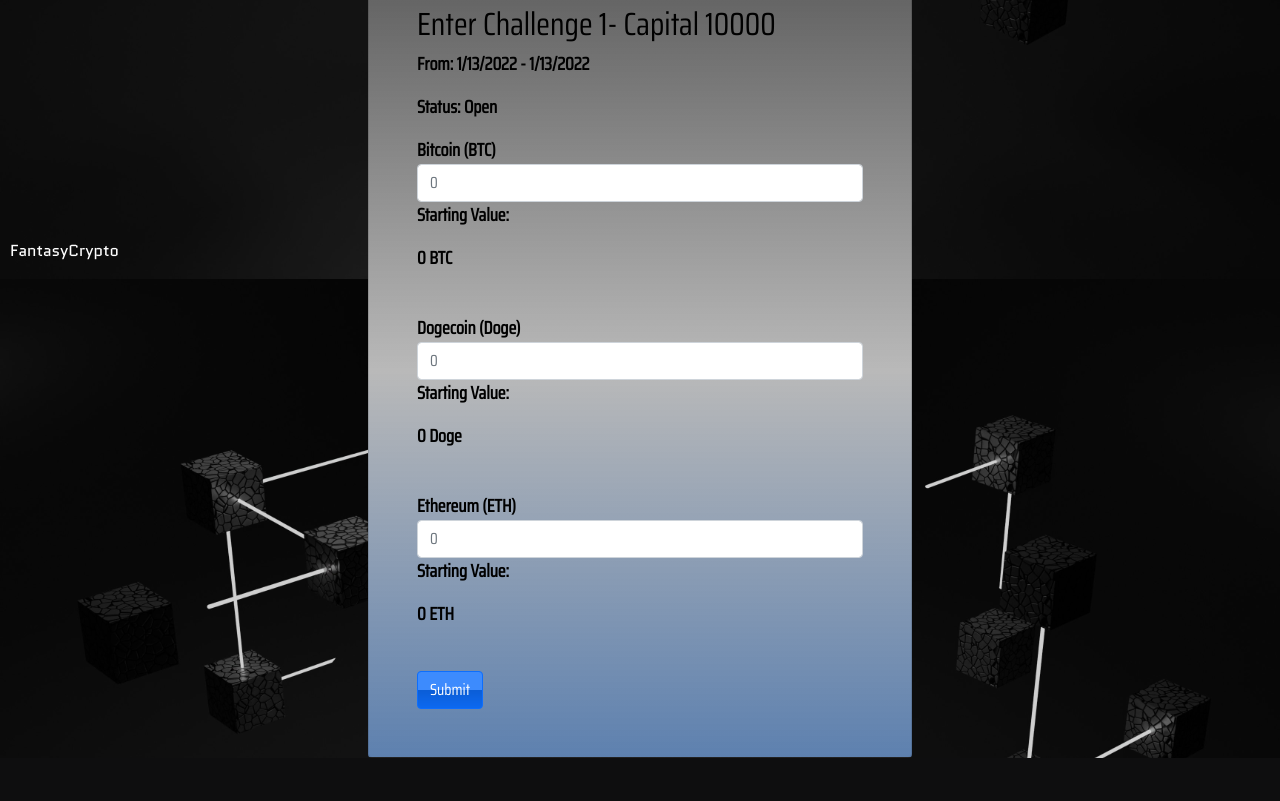
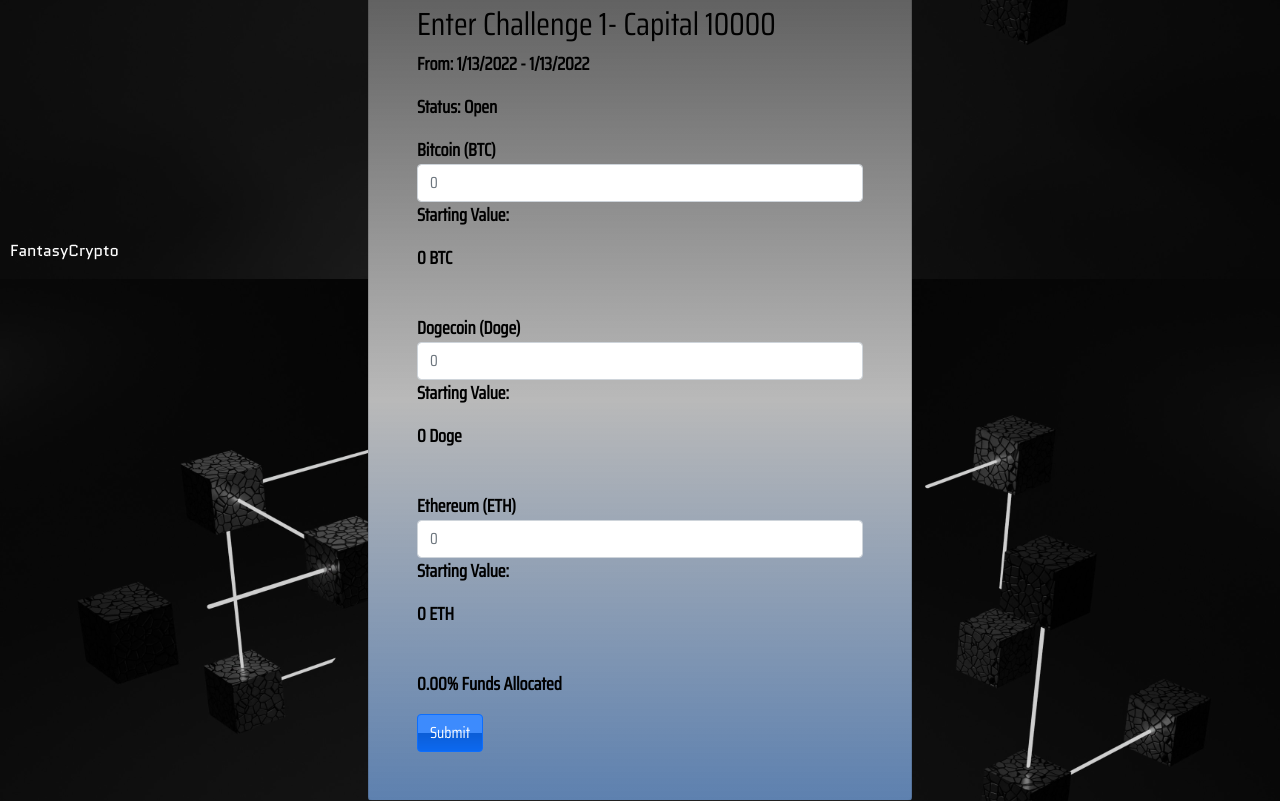
Before and after one commit to Ellisonac/Fantasy-Crypto, a Node server app: page /challenge/1 in a window 1280 px wide. Shown: the part 521-1322 px from the top of the page. Before the commit the page ends 1279 px from the top, so only its background shows below. Run offline with Node 20, Linux system fonts and the light colour scheme; a user stored in the database is signed in; data comes from the database, SQL or seed files in the repository; some libraries are stand-ins or nearby versions.

Commit message:
Check allocation of funds when creating portfolio

```diff
--- a/controllers/homeRoutes.js
+++ b/controllers/homeRoutes.js
@@ -18,8 +18,8 @@ image_urls = [
   "/assets/eth.jpg",
   "/assets/solana.jpg",
   "/assets/tether.jpg",
-  "/assets/xrp.jpg"
-]
+  "/assets/xrp.jpg",
+];
 
 router.get("/", async (req, res) => {
   try {
@@ -33,7 +33,7 @@ router.get("/", async (req, res) => {
 
     for (let ii = 0; ii < challenges.length; ii++) {
       // Cyclic image style
-      challenges[ii].image_url = image_urls[ii%image_urls.length];
+      challenges[ii].image_url = image_urls[ii % image_urls.length];
 
       // Random image style
       // challenges[ii].image_url = image_urls[Math.floor(Math.random()*image_urls.length)];
@@ -58,14 +58,16 @@ router.get("/challenge/:id", async (req, res) => {
         },
         {
           model: Portfolio,
-        }
+        },
       ],
     });
 
     const challenge = challengeData.get({ plain: true });
 
     // If logged in find if the user has a submission
-    const portfolioData = await Portfolio.findAll({
+    let portfolioData = [];
+    if (req.session.logged_in) {
+      portfolioData = await Portfolio.findAll({
         where: {
           challenge_id: req.params.id,
           user_id: req.session.user_id,
@@ -74,22 +76,25 @@ router.get("/challenge/:id", async (req, res) => {
           model: Portfolio_Coin_Entry,
           include: {
             model: Coin,
+          },
+        },
+      });
     }
-      }
-    });
 
     let submission;
     let hasSubmission = false;
     if (portfolioData.length > 0) {
       console.log(portfolioData);
       submission = portfolioData[0].get({ plain: true });
-      submission.coinEntries = submission.portfolio_coin_entries.map(entry => {
+      submission.coinEntries = submission.portfolio_coin_entries.map(
+        (entry) => {
           return {
             ...entry,
             name: entry.coin.name,
-          ticker_symbol: entry.coin.ticker_symbol
+            ticker_symbol: entry.coin.ticker_symbol,
+          };
         }
-      });
+      );
       hasSubmission = true;
       console.log(submission);
     }
@@ -106,7 +111,8 @@ router.get("/challenge/:id", async (req, res) => {
       challenge,
       submission,
       coins: coinEntries,
-      isForm: challenge.status === "Open" && req.session.logged_in && !hasSubmission,
+      isForm:
+        challenge.status === "Open" && req.session.logged_in && !hasSubmission,
       hasSubmission,
       isEnded: challenge.status === "Ended",
       logged_in: req.session.logged_in,
--- a/public/js/submitPortfolio.js
+++ b/public/js/submitPortfolio.js
@@ -2,13 +2,11 @@ let challengeForm = document.querySelector(".challenge-form");
 let inputs = document.querySelectorAll(".coin-input-amount");
 // let inputForms = document.querySelectorAll(".coin-inputs");
 let challengeFormButton = document.querySelector(".challenge-form button");
+let allocationEl = document.querySelector("#allocation");
+let capital = parseFloat(document.querySelector("#challenge-capital").innerHTML);
 
-const addPortfolio = async (e) => {
-  // e.preventDefault();
-
-  const challengeID = challengeForm.getAttribute("data-id");
-
-  const coinInputs = Array.from(inputs).map((input) => {
+const getCoinInputs = (inputs) => {
+  return Array.from(inputs).map((input) => {
     const coin_id = input.getAttribute("data-id");
     const start_value = parseFloat(
       document.querySelector(`#coin${coin_id}-start`).innerHTML
@@ -16,10 +14,18 @@ const addPortfolio = async (e) => {
 
     return [
       coin_id,
-      input.value, // Input amount
+      parseFloat(input.value) || 0, // Input amount
       start_value,
     ];
   });
+}
+
+const addPortfolio = async (e) => {
+  // e.preventDefault();
+
+  const challengeID = challengeForm.getAttribute("data-id");
+
+  const coinInputs = getCoinInputs(inputs);
 
   const response = await fetch("/api/portfolio", {
     method: "POST",
@@ -38,6 +44,25 @@ const addPortfolio = async (e) => {
   }
 };
 
+const updateAllocation = () => {
+  const coinInputs = getCoinInputs(inputs);
+
+  let totalAllocation = 0;
+  for (const coin of coinInputs) {
+    totalAllocation += coin[1];
+  }
+
+  allocationEl.innerHTML = `${(totalAllocation/capital*100).toFixed(2)}% Funds Allocated`;
+
+  if (totalAllocation > capital) {
+    challengeFormButton.disabled = true;
+    allocationEl.setAttribute("style","color:red")
+  } else {
+    challengeFormButton.disabled = false;
+    allocationEl.setAttribute("style","color:black")
+  }
+}
+
 challengeFormButton.addEventListener("click", addPortfolio);
 
 for (let ii = 1; ii < inputs.length + 1; ii++) {
@@ -49,7 +74,14 @@ for (let ii = 1; ii < inputs.length + 1; ii++) {
   const coinPurchase = document.querySelector(`#coin${ii}-purchase`);
 
   coinInput.addEventListener("change", (e) => {
+    if (coinInput.value < 0) {
+      coinInput.value = 0;
+    }
     const value = coinInput.value / coinStart;
     coinPurchase.innerHTML = `${value} ${coinTicker}`;
+    updateAllocation();
   });
 }
+
+
+updateAllocation();
--- a/views/partials/challenge_form.handlebars
+++ b/views/partials/challenge_form.handlebars
@@ -8,7 +8,7 @@
       <form class="challenge-form" data-id="{{challenge.id}}">
         <h2>Enter Challenge
           {{challenge.id}}- Capital
-          {{challenge.capital}}
+          <span id="challenge-capital">{{challenge.capital}}</span>
         </h2>
         <p>From: {{format_date challenge.time_start}} - {{format_date challenge.time_end}}</p>
         <p>Status: {{challenge.status}}</p>
@@ -29,6 +29,9 @@
             <p class="purchase" id="coin{{coin.coin_id}}-purchase">0 {{coin.ticker_symbol}}</p>
             <br/>
           {{/each}}
+          <div>
+            <p id="allocation">Not Allocated</p>
+          </div>
           <button type="submit" class="btn btn-primary">Submit</button>
         </div>
 
```
Lines whose indentation alone changed are shown as unchanged.
